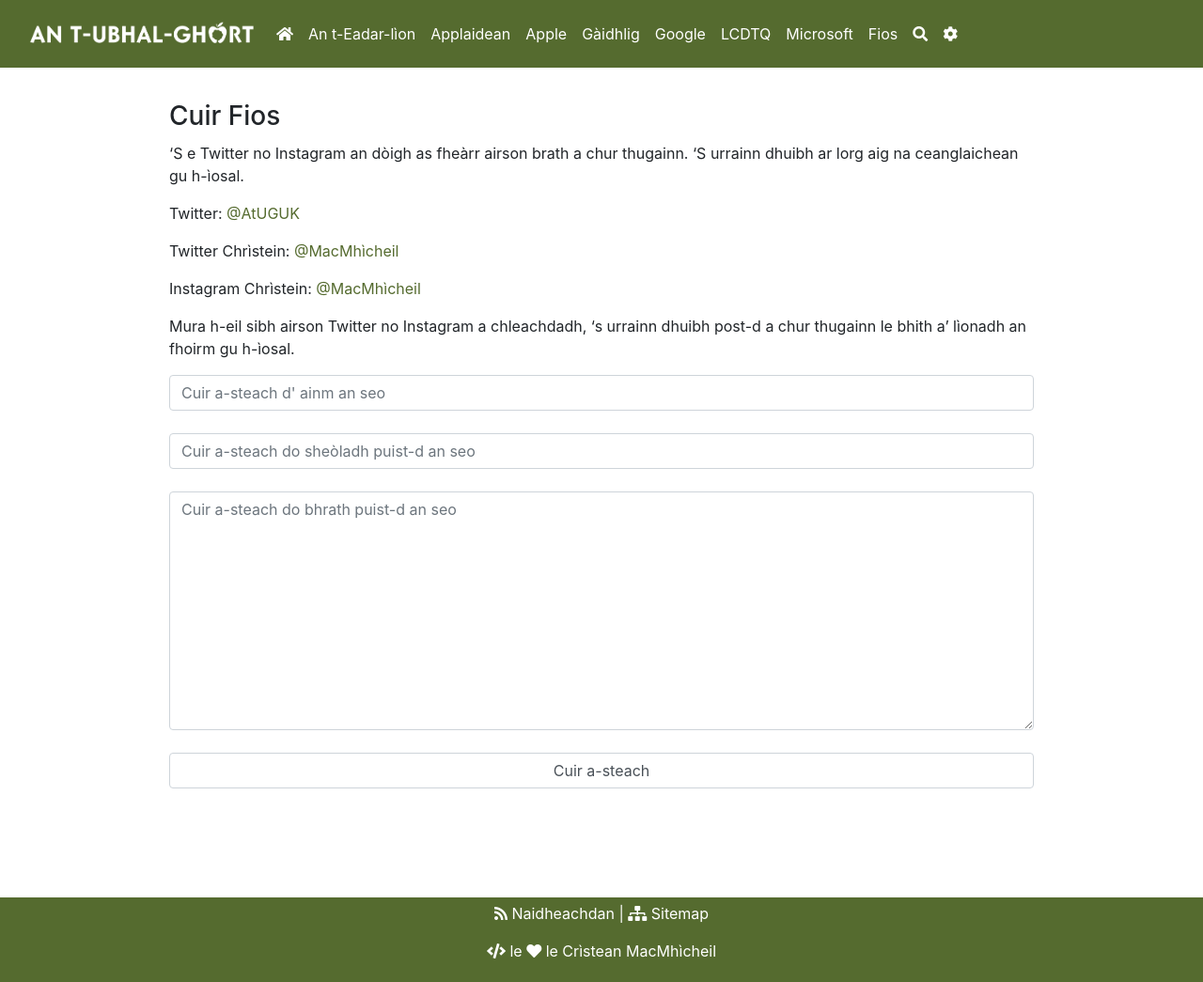
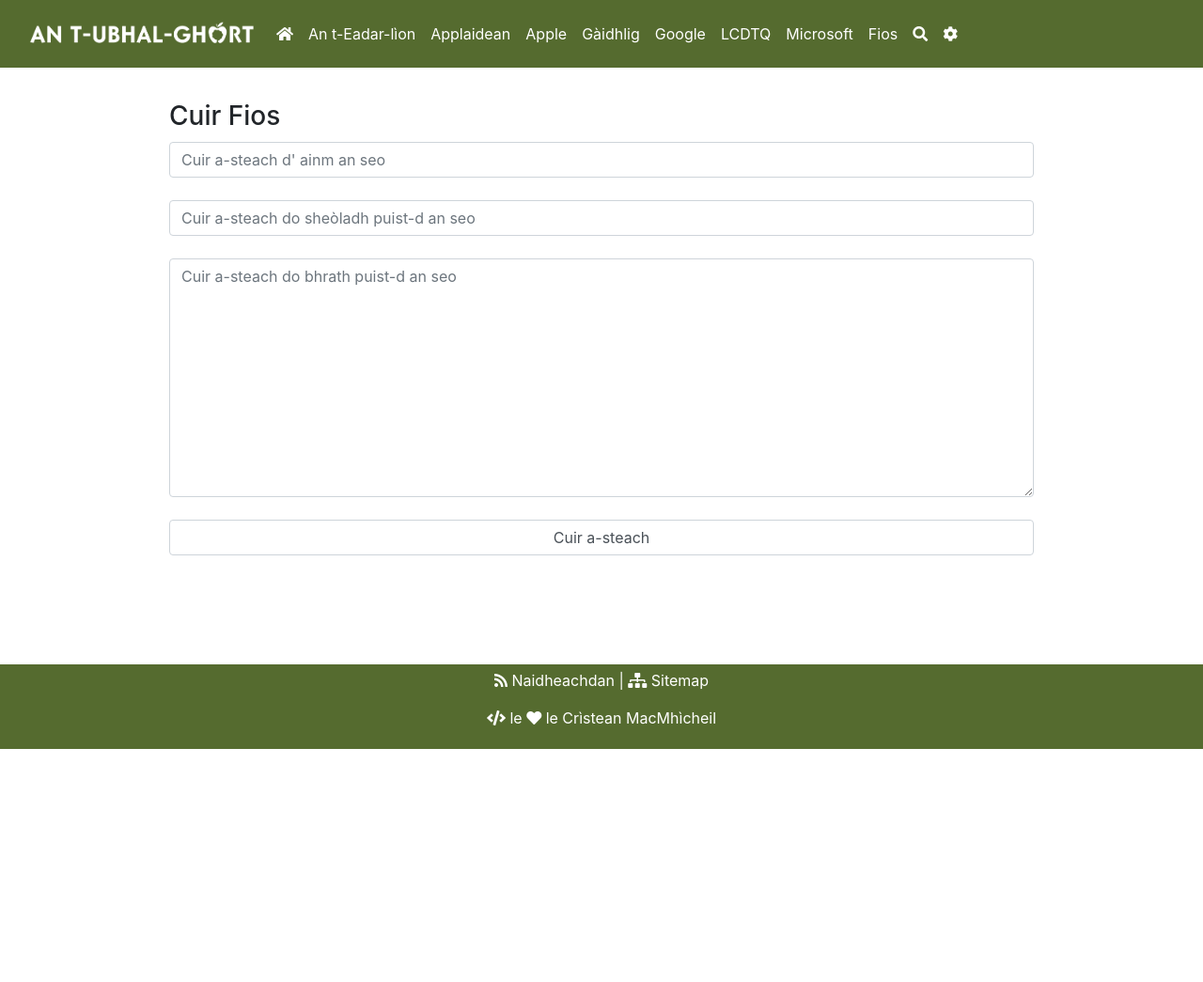
Before and after one commit to MacMhicheil/atug, a Jekyll site: the page built from cuir-fios.md, in a window 1280 px wide. Shown: the whole page at 94% size. Built offline with Jekyll 4.4.1, drawn with Linux system fonts in a browser that asks for light colours; nearby versions of some CDN libraries; after the commit the page ends 900 px from its top, so only the background shows below that.

Commit message:
Update cuir-fios.md

```diff
--- a/cuir-fios.md
+++ b/cuir-fios.md
@@ -4,24 +4,4 @@ title: Cuir Fios
 permalink: /cuir-fios/
 ---
 
-'S e Twitter no Instagram an dòigh as fheàrr airson brath a chur thugainn. 'S urrainn dhuibh ar lorg aig na ceanglaichean gu h-ìosal.
-
-Twitter: [@AtUGUK](https://www.twitter.com/ATUGUK)
-
-Twitter Chrìstein: [@MacMhìcheil](https://www.twitter.com/MacMhicheil)
-
-Instagram Chrìstein: [@MacMhìcheil](https://www.instagram.com/MacMhicheil)
-
-Mura h-eil sibh airson Twitter no Instagram a chleachdadh, 's urrainn dhuibh post-d a chur thugainn le bhith a' lìonadh an fhoirm gu h-ìosal.
-
-<form action="https://formspree.io/mqkzdoro" method="POST">
-  <div class="form-group">
-    <input class="form-control" type="text" name="name" placeholder="Cuir a-steach d' ainm an seo" required><br/>
-    <input class="form-control" type="text" name="email" placeholder="Cuir a-steach do sheòladh puist-d an seo" required><br/>
-    <textarea class="form-control" type="text" name="content" rows="10" placeholder="Cuir a-steach do bhrath puist-d an seo" required></textarea><br/>
-    <input class="form-control" type="hidden" name="_next" value="https://geidh.uk/thanks.html">
-    <input class="form-control" type="hidden" name="_subject" value="Brath ùr bho leughadair Geidh.uk">
-    <input class="form-control" type="text" name="_gotcha" style="display:none">
-    <input class="form-control" type="submit" value="Cuir a-steach">
-  </div>
-</form>
+{% include contact-form.html %}
```
